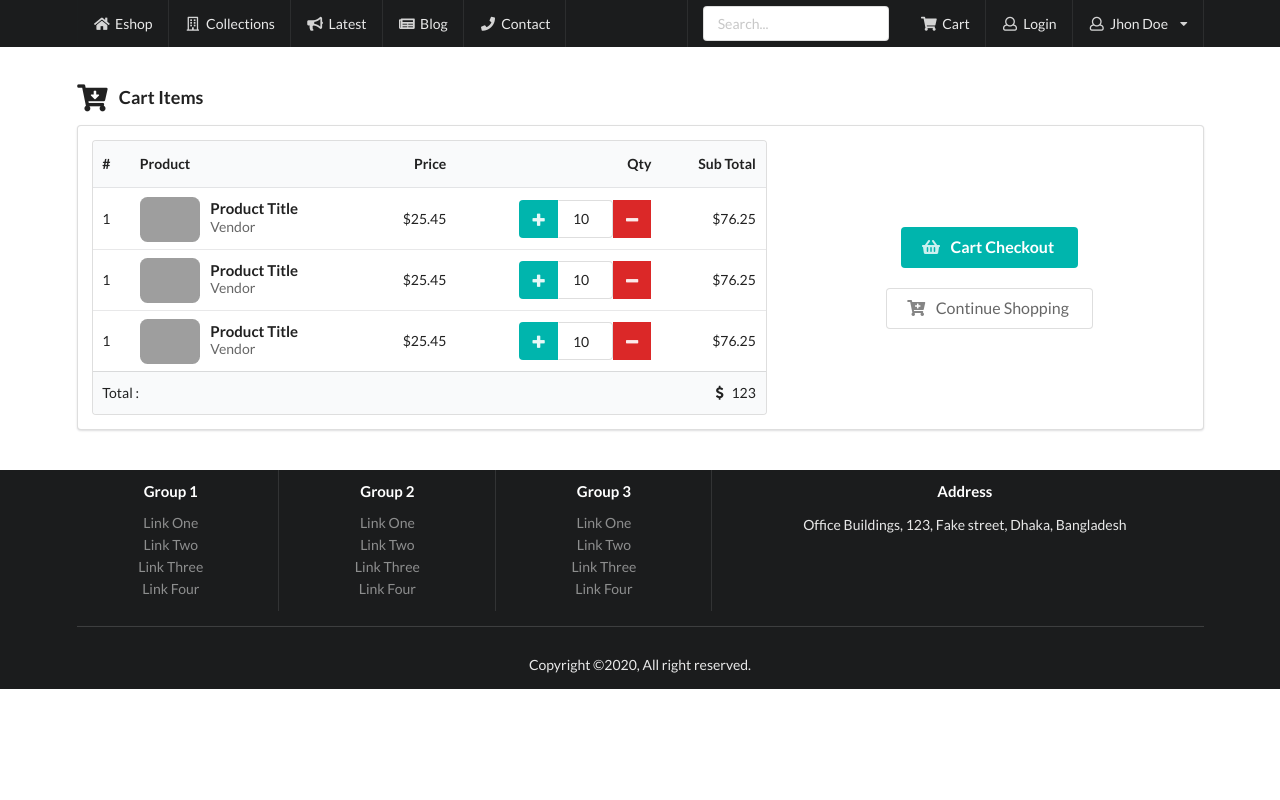
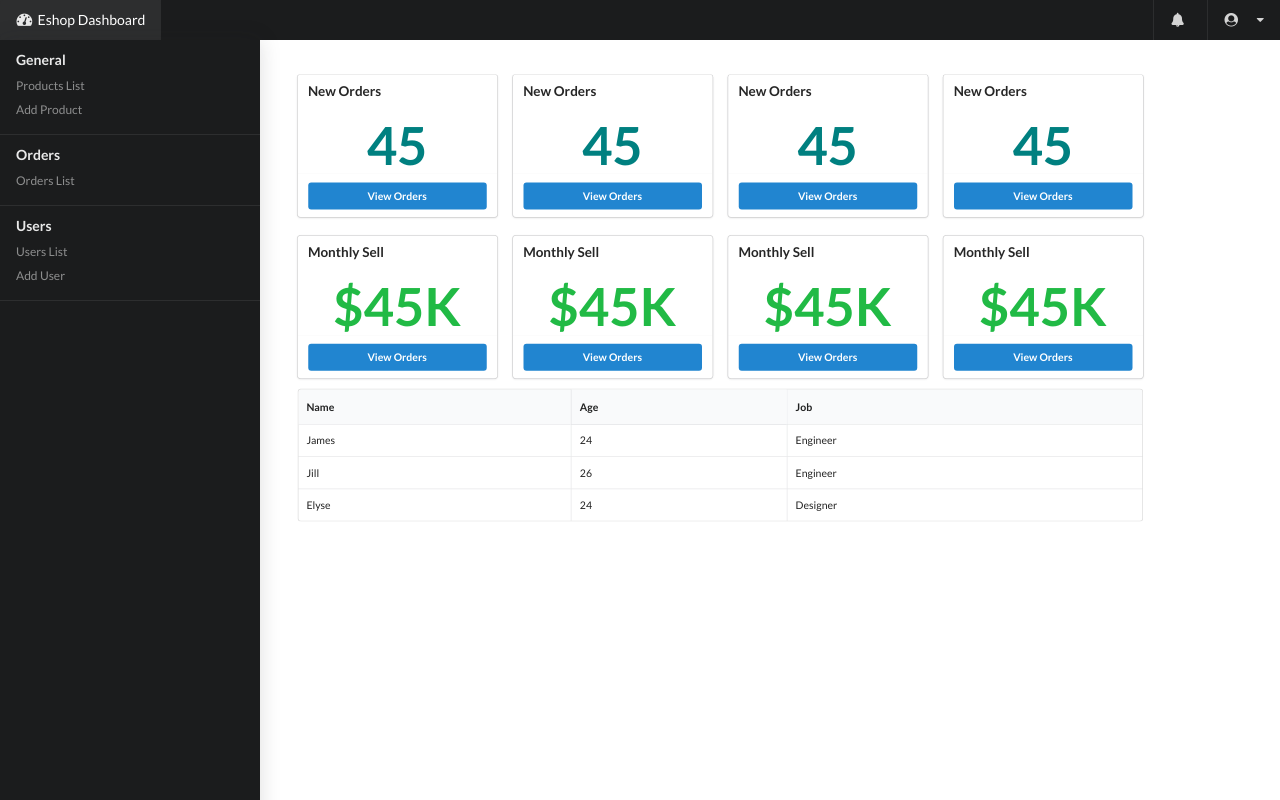
Before and after one commit to Fahad032/eshop, a React (Create React App) app: page / in a window 1280 px wide. Built offline with nearby package versions, Linux system fonts and the light colour scheme; grey boxes are pictures that could not be loaded.

Commit message:
Dashboard frame added.

```diff
--- /dev/null
+++ b/src/Admin/Dashboard.js
@@ -0,0 +1,132 @@
+import React from "react";
+
+export default function Dashboard() {
+  return (
+    <div>
+      {/* TOP NAVIGATION BAR */}
+      <div className="ui inverted top fixed menu">
+        <div className="ui left inverted borderless menu">
+          <a className="item">
+            <i className="tachometer alternate icon"></i> Eshop Dashboard
+            {/* <i className="bars icon"></i> */}
+          </a>
+        </div>
+        <div className="right menu">
+          <a className="item">
+            <i className="bell icon"></i>
+          </a>
+          <a className="ui pointing dropdown link item">
+            <i className="user circle icon"></i>
+            <i className="dropdown icon"></i>
+            <div className="menu">
+              <div className="item">Settings</div>
+              <div className="item">Profile</div>
+              <div className="item">Logout</div>
+            </div>
+          </a>
+        </div>
+      </div>
+
+
+        {/* SIDEBAR MENU  */}
+        <div
+          className="ui left vertical inverted visible sidebar menu  scale down" id="sidebar"
+        >
+          <div className="item">
+            <div className="header">General</div>
+            <div className="menu">
+              <div className="item">Products List</div>
+              <div className="item">Add Product</div>
+            </div>
+          </div>
+          <div className="item">
+            <div className="header">Orders</div>
+            <div className="menu">
+              <div className="item">Orders List</div>
+            </div>
+          </div>
+          <div className="item">
+            <div className="header">Users</div>
+            <div className="menu">
+              <div className="item">Users List</div>
+              <div className="item">Add User</div>
+            </div>
+          </div>
+        </div>
+
+        {/* MAIN CONTENT    */}
+        <div className="main-content pusher">
+        <div className="ui container">
+          <div className="ui four stackable cards">
+            {[1, 2, 3, 4].map((i) => {
+              return (
+                <div className="ui fluid card">
+                  <div className="content">
+                    <div className="header">New Orders</div>
+                    <div className="center aligned description teal-text number-highlights">
+                      45
+                    </div>
+                  </div>
+                  <div className="extra content">
+                    <button className="ui primary fluid button">
+                      View Orders
+                    </button>
+                  </div>
+                </div>
+              );
+            })}
+          </div>
+
+          <div className="ui four stackable cards">
+            {[1, 2, 3, 4].map((i) => {
+              return (
+                <div className="ui fluid card">
+                  <div className="content">
+                    <div className="header">Monthly Sell</div>
+                    <div className="center aligned description green-text number-highlights">
+                      $45K
+                    </div>
+                  </div>
+                  <div className="extra content">
+                    <button className="ui primary fluid button">
+                      View Orders
+                    </button>
+                  </div>
+                </div>
+              );
+            })}
+          </div>
+
+          <table className="ui celled table">
+            <thead>
+              <tr>
+                <th>Name</th>
+                <th>Age</th>
+                <th>Job</th>
+              </tr>
+            </thead>
+            <tbody>
+              <tr>
+                <td data-label="Name">James</td>
+                <td data-label="Age">24</td>
+                <td data-label="Job">Engineer</td>
+              </tr>
+              <tr>
+                <td data-label="Name">Jill</td>
+                <td data-label="Age">26</td>
+                <td data-label="Job">Engineer</td>
+              </tr>
+              <tr>
+                <td data-label="Name">Elyse</td>
+                <td data-label="Age">24</td>
+                <td data-label="Job">Designer</td>
+              </tr>
+            </tbody>
+          </table>
+        </div>
+      </div>
+
+
+    </div>
+  );
+}
--- a/src/App.js
+++ b/src/App.js
@@ -11,7 +11,8 @@ import CartPage from './Pages/CartPage';
 
 // admin screens
 import OrderScreen from './Admin/OrderScreen';
+import Dashboard from './Admin/Dashboard';
 
 export default function App() {
-  return (<CartPage />);
+  return (<Dashboard />);
 }
--- /dev/null
+++ b/src/css/admin/style.css
@@ -0,0 +1,56 @@
+.number-highlights {
+  font-size: 70px;
+  font-weight: bold;
+  display: block;
+  padding: 15px;
+}
+
+.red-text {
+  color: #db2828 !important;
+}
+.orange-text {
+  color: #f2711c !important;
+}
+.yellow-text {
+  color: #fbbd08 !important;
+}
+
+.olive-text {
+  color: #b5cc18 !important;
+}
+
+.green-text {
+  color: #21ba45 !important;
+}
+
+.teal-text {
+  color: teal !important;
+}
+
+.blue-text {
+  color: #2185d0 !important;
+}
+
+.violet-text {
+  color: #6435c9 !important;
+}
+
+.purple-text {
+  color: #a333c8 !important;
+}
+
+.pink-text {
+  color: #e03997 !important;
+}
+
+.brown-text {
+  color: #a5673f !important;
+}
+
+/*Dashboard Frame*/
+
+#sidebar {
+  top: 40px;
+  max-height: calc(100% - 40) !important;
+  height: calc(100% - 40) !important;
+}
--- a/src/index.js
+++ b/src/index.js
@@ -3,6 +3,8 @@ import ReactDOM from 'react-dom';
 
 // semantic.min.css offline version
 import 'semantic-ui-css/semantic.min.css';
+// custom css
+import './css/admin/style.css';
 
 import App from './App';
 import * as serviceWorker from './serviceWorker';
```
